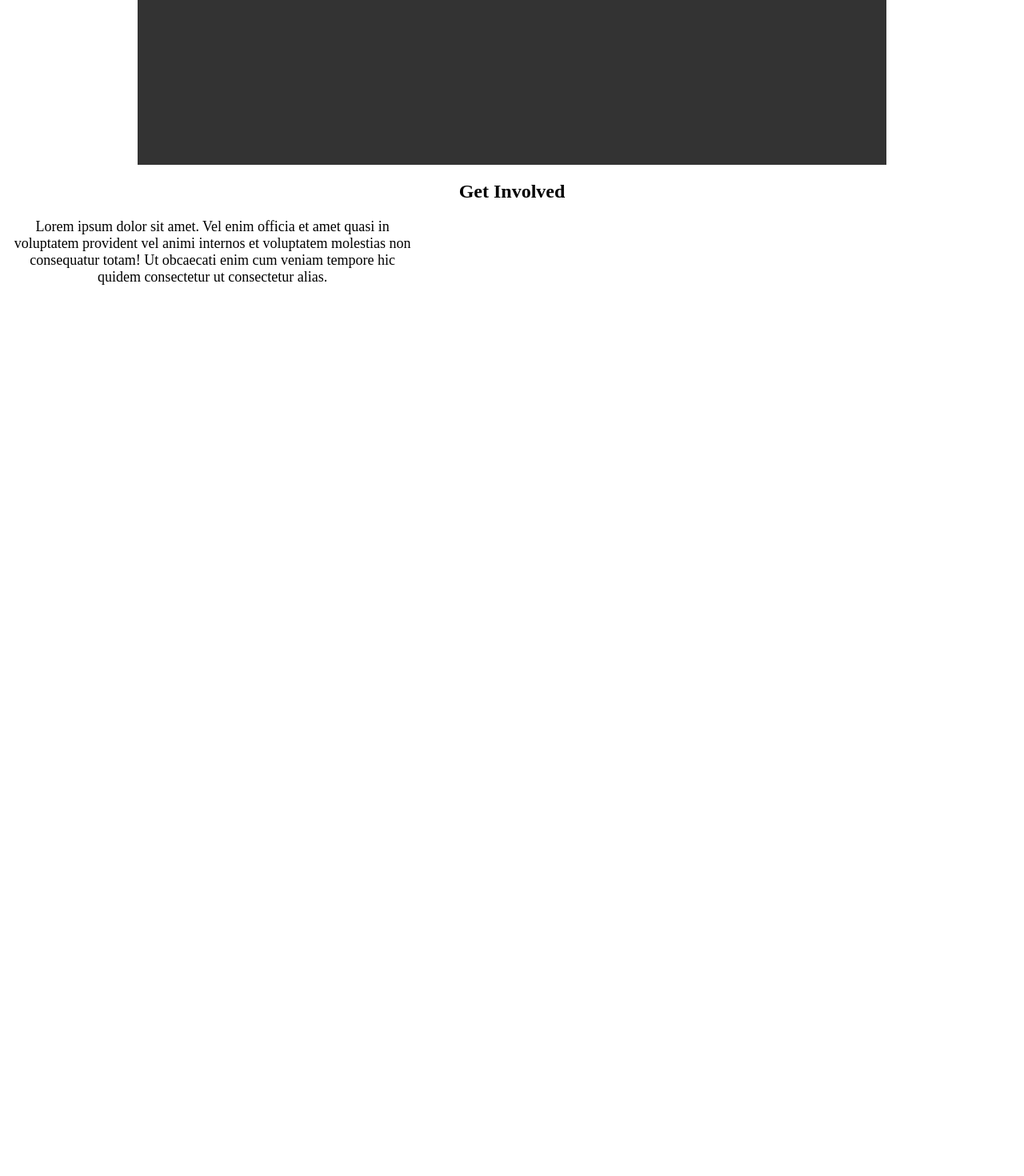
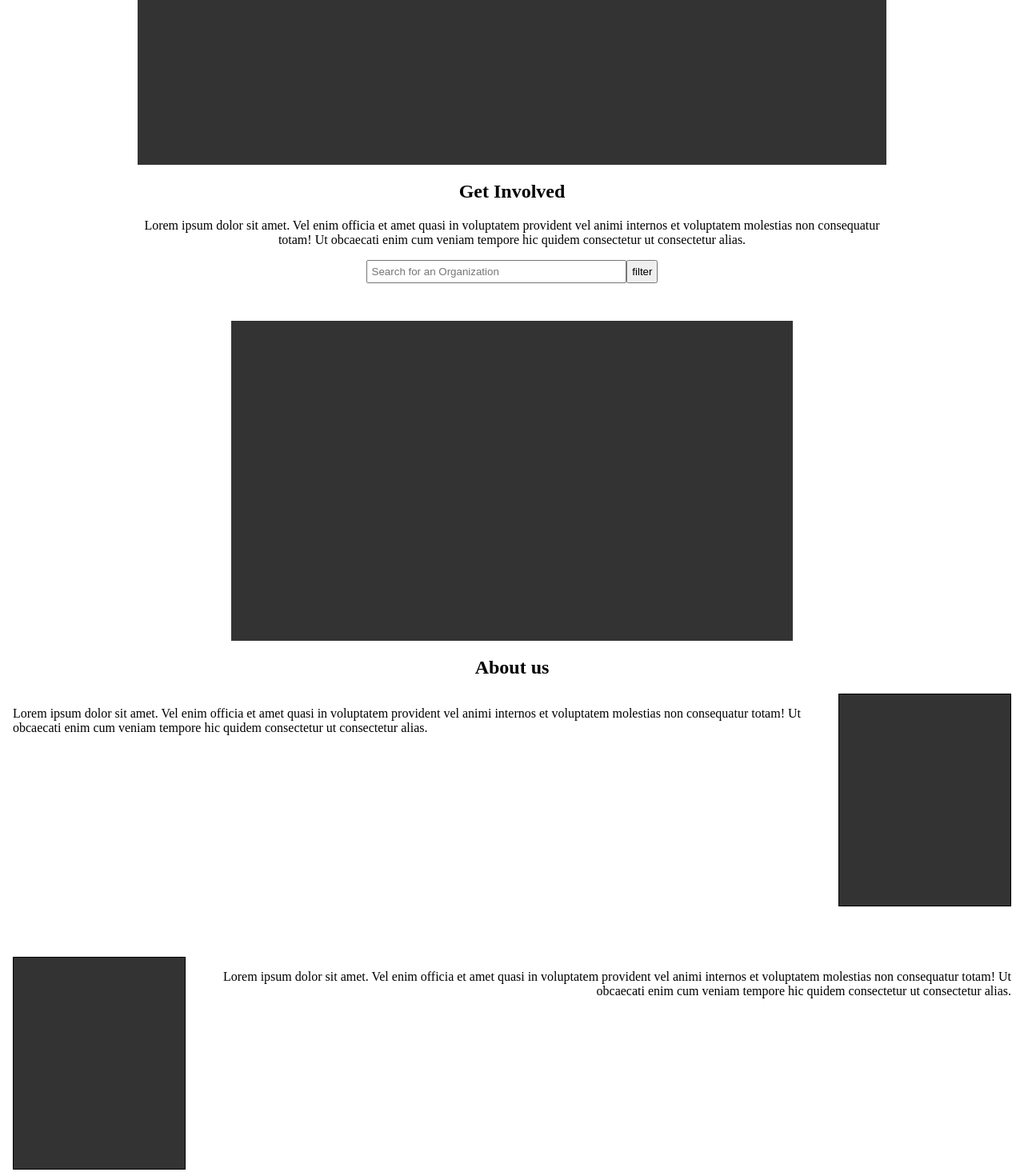
Before and after one commit to UW-INFO442-WI23/chocolatelavacake, a React (Create React App) app: page / in a window 1280 px wide. Shown: the part 1205-2675 px from the top of the page at 80% size. Before the commit the page ends 1580 px from the top, so only its background shows below. Built offline with nearby package versions, Linux system fonts and the light colour scheme.

Commit message:
Finishing skeleton

```diff
--- a/src/App.js
+++ b/src/App.js
@@ -16,6 +16,7 @@ export default function App(props) {
           <Home />
           <Map />
           <Mission />
+          <About />
         </body>
 
       </div>
--- a/src/Components/AboutUs/about.js
+++ b/src/Components/AboutUs/about.js
@@ -1,3 +1,35 @@
 import React from 'react';
 export default function About(props) {
+    return (
+        <div className='about-container'>
+            <h2>
+                About us
+            </h2>
+            <div className='paragraph-one'>
+                <p className='text'>
+                Lorem ipsum dolor sit amet. Vel enim officia et
+                amet quasi in voluptatem provident vel animi
+                internos et voluptatem molestias non consequatur
+                totam! Ut obcaecati enim cum veniam tempore hic
+                quidem consectetur ut consectetur alias.
+                </p>
+                <div className='img-box'>
+
+                </div>
+            </div>
+            <div className='paragraph-two'>
+                <p className='text'>
+                Lorem ipsum dolor sit amet. Vel enim officia et
+                amet quasi in voluptatem provident vel animi
+                internos et voluptatem molestias non consequatur
+                totam! Ut obcaecati enim cum veniam tempore hic
+                quidem consectetur ut consectetur alias.
+                </p>
+                <div className='img-box'>
+
+                </div>
+            </div>
+        </div>
+    )
+
 };
--- a/src/Components/GetInvolved/mission.js
+++ b/src/Components/GetInvolved/mission.js
@@ -16,6 +16,15 @@ export default function Mission(props) {
             <p>
                 Lorem ipsum dolor sit amet. Vel enim officia et amet quasi in voluptatem provident vel animi internos et voluptatem molestias non consequatur totam! Ut obcaecati enim cum veniam tempore hic quidem consectetur ut consectetur alias.
             </p>
+            <div className='search-filter'>
+                <input className='search' placeholder="Search for an Organization" />
+                <button className='filter'>
+                    filter
+                </button>
+            </div>
+            <div className='org'>
+
+            </div>
         </div>
     )
 };
--- a/src/index.css
+++ b/src/index.css
@@ -89,7 +89,7 @@ a:hover::before {
     width: 75%;
 }
 
-p {
+.container-home p {
     width: 40%;
     font-family: "Times New Roman", Times, serif;
     font-size: large;
@@ -111,4 +111,44 @@ p {
 
 .container-mission {
     text-align: center;
+    margin: auto;
+    width: 75%;
 }
+
+/* search */
+
+.search-filter {
+    display: flex;
+    justify-content: center;
+    margin-bottom: 5%;
+}
+
+.search {
+    width: 33.3%;
+    padding: 5px;
+}
+
+/* filter */
+.filter {
+    padding: 5px;
+}
+
+
+/* organizations */
+.org {
+    width: 75%;
+    height: 400px;
+    background-color: #333;
+    margin: auto;
+    overflow: scroll;
+}
+
+
+/* about section */
+.about-container {
+    margin: auto;
+}
+
+.about-container h2 {
+    text-align: center;
+}
```
Also changed, not shown: src/Components/Map/map.js (line endings or trailing spaces).
